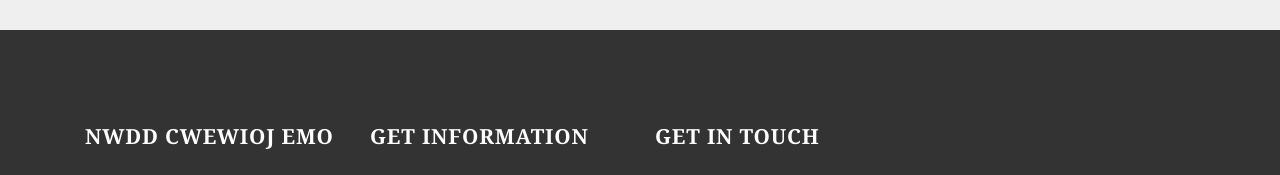
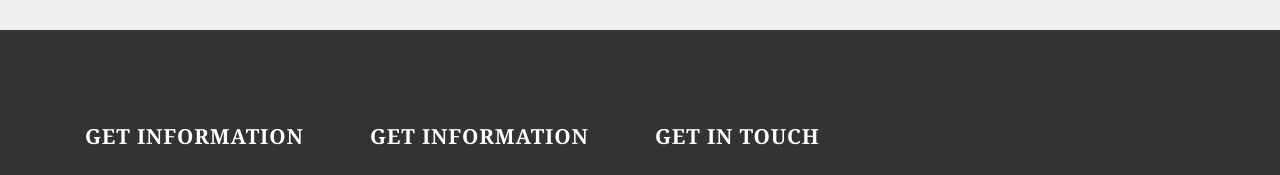
Before and after one commit to sarthak1709/Football-Fever, a plain HTML site: page index.html in a window 1280 px wide. Shown: the part 3580-3755 px from the top of the page. Drawn offline with nearby package versions, Linux system fonts and the light colour scheme; a web font is replaced by a local one.

Commit message:
Update index.html

```diff
--- a/index.html
+++ b/index.html
@@ -199,7 +199,7 @@
   <div class="container py-lg-5">
     <div class="row foot-1-top">
       <div class="col-lg-3 col-md-6 col-sm-6 foot-1-grid-left">
-        <h3 class="mb-3"> nwdd cwewioj emo</h3>
+        <h3 class="mb-3">Get information</h3>
         <div class="foot-top pt-3">
           <ul>
             <li><a href="test.html">Player Jersey Number</a></li>
```
